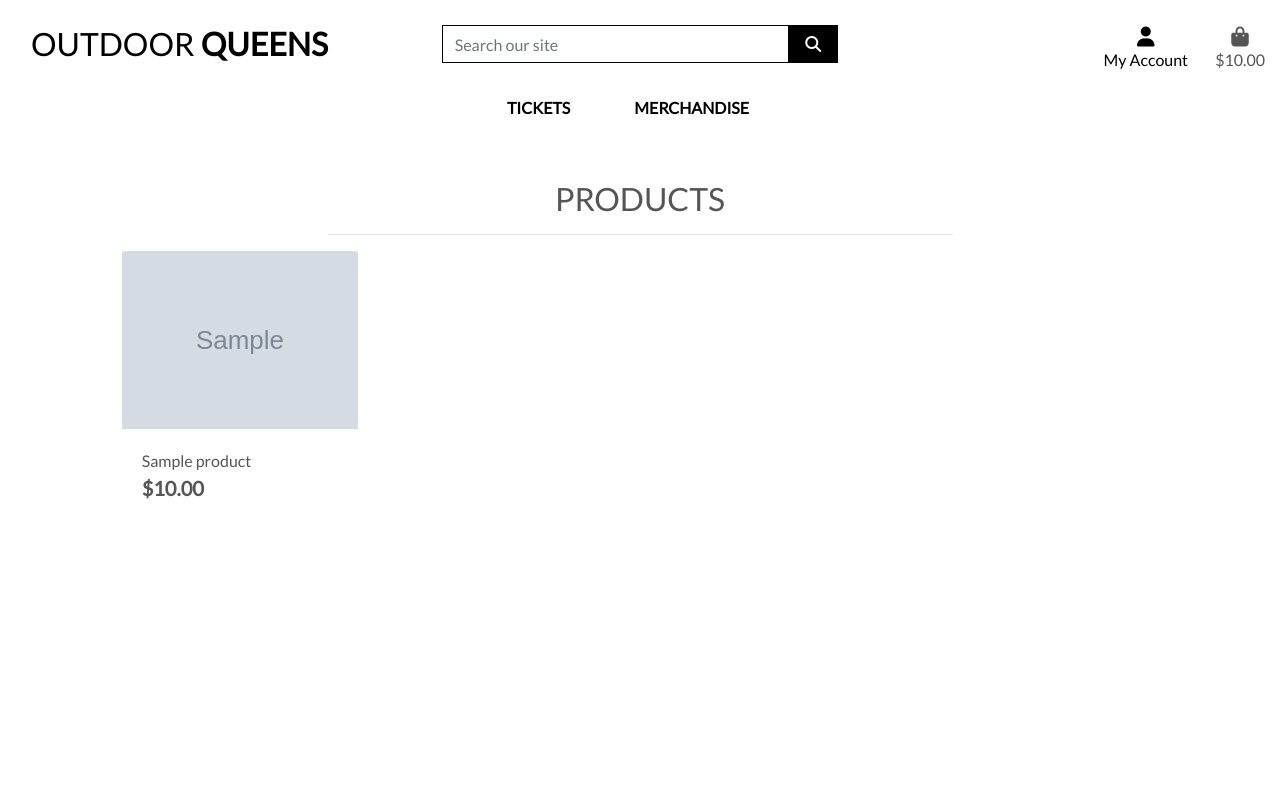
After one commit to Nicole215/outdoor_queens, a Django app: template products/templates/products/products.html in a window 1280 px wide. The commit adds this page. Run offline with Django 3.2, Linux system fonts and the light colour scheme; tables that the repository leaves empty hold one stand-in row (values such as "Sample post"); the template is opened without the code that fills it: values that come from a table or form of the project are taken from there, most other values are stand-ins (such as "Sample title", 1, 10 or a date in 2020); grey boxes marked "Sample" are stand-in pictures; some libraries are stand-ins or nearby versions.

Commit message:
Start product template

```diff
--- /dev/null
+++ b/products/templates/products/products.html
@@ -0,0 +1,75 @@
+{% extends "base.html" %}
+{% load static %}
+
+{% block page_header %}
+    <div  class="container header-container">
+        <div class="row">
+            <div class="col"></div>
+        </div>
+    </div>
+{% endblock %}
+
+{% block content %}
+    <div class="overlay"></div>
+    <div  class="container-fluid">
+        <div class="row">
+            <div class="col text-center mt-3">
+                <h2 class="logo-font">Products</h2>
+                <hr class="w-50 mb-1">
+            </div>
+        </div>
+        <div class="row">
+            <div class="product-container col-10 offset-1">
+                <div class="row mt-1 mb-2"></div>
+                <div class="row">
+                    {% for product in products %}
+                        <div class="col-sm-6 col-md-6 col-lg-4 col-xl-3">
+                            <div class="card h-100 border-0">
+                                {% if product.image %}
+                                <a href="">
+                                    <img class="card-img-top img-fluid" src="{{ product.image.url }}" alt="{{ product.name }}">
+                                </a>
+                                {% else %}
+                                <a href="">
+                                    <img class="card-img-top img-fluid" src="{{ MEDIA_URL }}noimage.png" alt="{{ product.name }}">
+                                </a>
+                                {% endif %}
+                                <div class="card-body pb-0">
+                                    <p class="mb-0">{{ product.name }}</p>
+                                </div>
+                                <div class="card-footer bg-white pt-0 border-0 text-left">
+                                    <div class="row">
+                                        <div class="col">
+                                            <p class="lead mb-0 text-left font-weight-bold">${{ product.price }}</p>
+
+                                        </div>
+                                    </div>
+                                </div>
+                            </div>
+                        </div>
+                        {% if forloop.counter|divisibleby:1 %}
+                            <div class="col-12 d-sm-none mb-5">
+                                <hr>
+                            </div>
+                        {% endif %}
+                        {% if forloop.counter|divisibleby:2 %}
+                            <div class="col-12 d-none d-sm-block d-md-block d-lg-none mb-5">
+                                <hr>
+                            </div>
+                        {% endif %}
+                        {% if forloop.counter|divisibleby:3 %}
+                            <div class="col-12 d-none d-lg-block d-xl-none mb-5">
+                                <hr>
+                            </div>
+                        {% endif %}
+                        {% if forloop.counter|divisibleby:4 %}
+                            <div class="col-12 d-none d-xl-block mb-5">
+                                <hr>
+                            </div>
+                        {% endif %}
+                    {% endfor %}
+                </div>
+            </div>
+        </div>
+    </div>
+{% endblock %}
--- a/static/css/base.css
+++ b/static/css/base.css
@@ -55,6 +55,16 @@ body {
     border: 1px solid black !important;
 }
 
+.overlay {
+    height: 100%;
+    width: 100%;
+    top: 0;
+    left: 0;
+    position: fixed;
+    background: white;
+    z-index: -1;
+}
+
 /* -------------------------------- Media Queries */
 
 /* Slightly larger container on xl screens */
```
Also changed, not shown: products/templates/products.html (deleted, +0 -20 lines), media/noimage.png (added).
